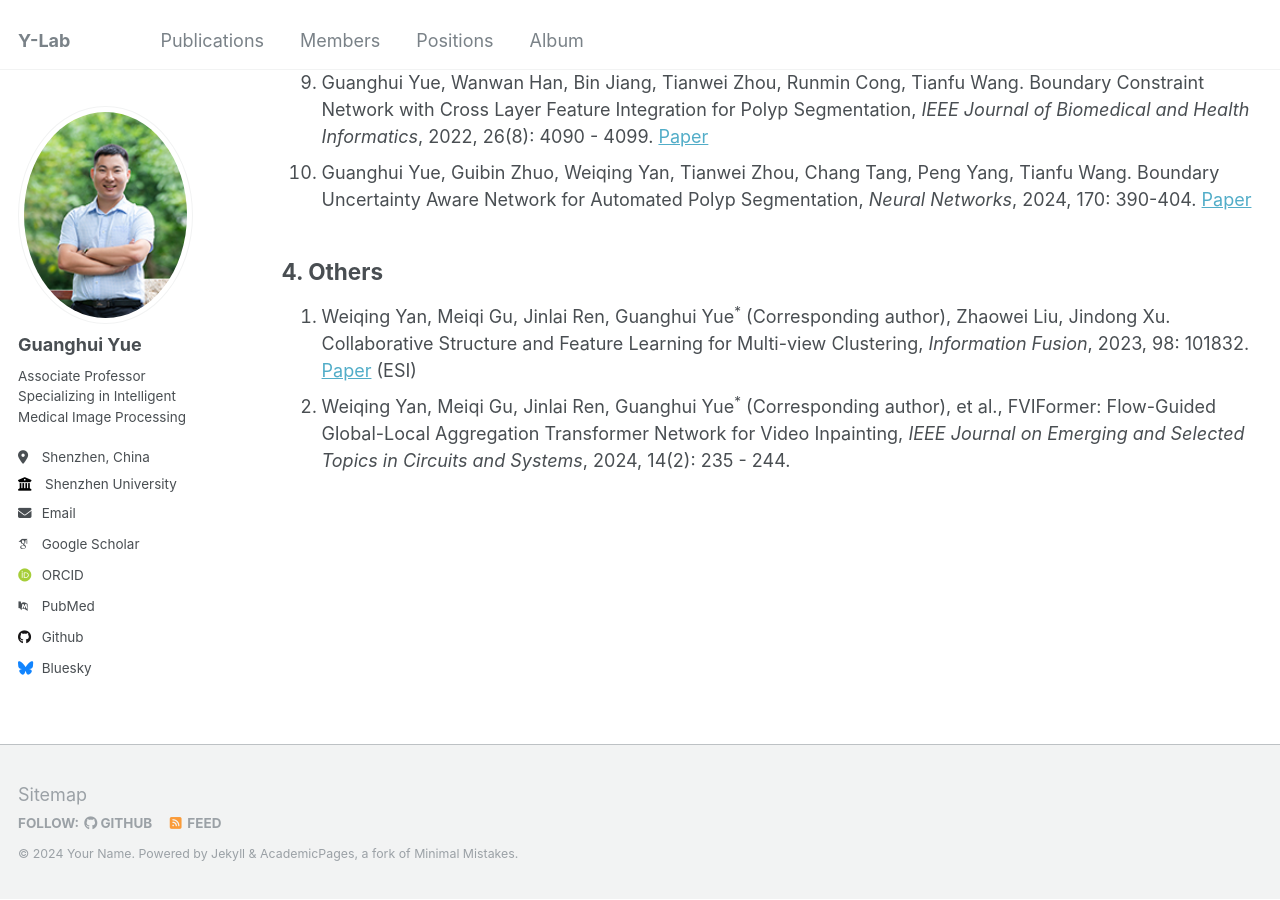
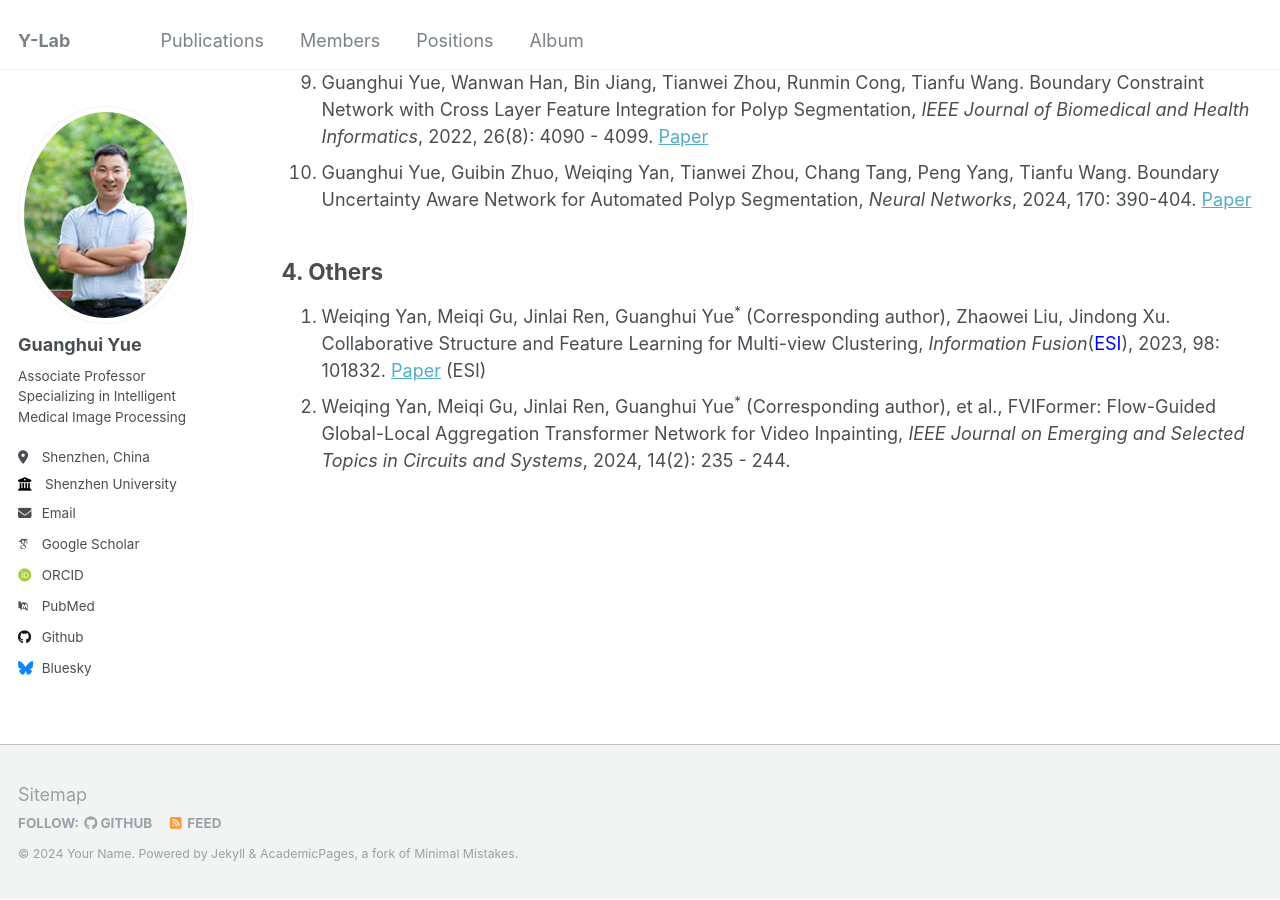
Before and after one commit to Guanghui-Yue/Guanghui-Yue.github.io, a Jekyll site: the page built from _pages/publication.md, in a window 1280 px wide and 900 px high, scrolled down 2999 px. Built offline with Jekyll 4.4.1, drawn with Linux system fonts in a browser that asks for light colours; some web fonts are replaced; some of the changed text lies outside the part shown.

Commit message:
Update publication.md

```diff
--- a/_pages/publication.md
+++ b/_pages/publication.md
@@ -28,7 +28,7 @@ author_profile: true
 
 ## 2. Medical Image Classification
 1. Guanghui Yue, Peishan Wei, Tianwei Zhou, Qiuping Jiang, Weiqing Yan, Tianfu Wang. Toward Multi-Center Skin Lesion Classification Using Deep Neural Network with Adaptively Weighted Balance Loss, <em>IEEE Transactions on Medical Imaging</em>, 2023, 42(1): 119-131. [Paper](https://ieeexplore.ieee.org/abstract/document/9878129/)
-2. Guanghui Yue, Peishan Wei, Yun Liu, Yu Luo, Jingfeng Du, Tianfu Wang. Automated Endoscopic Image Classification via Deep Neural Network With Class Imbalance Loss, <em>IEEE Transactions on Instrumentation and Measurement</em>, 2023, 72: 1-11. [Paper](https://ieeexplore.ieee.org/abstract/document/10091194/) (ESI)
+2. Guanghui Yue, Peishan Wei, Yun Liu, Yu Luo, Jingfeng Du, Tianfu Wang. Automated Endoscopic Image Classification via Deep Neural Network With Class Imbalance Loss, <em>IEEE Transactions on Instrumentation and Measurement</em>(<span style="color:blue;">ESI</span>), 2023, 72: 1-11. [Paper](https://ieeexplore.ieee.org/abstract/document/10091194/) (ESI)
 3. Guanghui Yue<sup>#</sup>, Peishan Wei<sup>#</sup> (Equal contribution), Tianwei Zhou, Youyi Song, Cheng Zhao, Tianfu Wang, Baiying Lei. Specificity-aware Federated Learning with Dynamic Feature Fusion Network for Imbalanced Medical Image Classification, <em>IEEE Journal of Biomedical and Health Informatics</em>, 2023, accepted, in press, DOI: 10.1109/JBHI.2023. 3319516. [Paper](https://ieeexplore.ieee.org/abstract/document/10264099/)
 4. Wenchao Jiang<sup>*</sup> (Corresponding author), Kang Chen, Zhipeng Liang, Tianchun Luo, Guanghui Yue<sup>*</sup> (Corresponding author), Zhiming Zhao, Wei Song, Ling Zhao, Jianxuan Wen<sup>*</sup> (Corresponding author). HT-RCM: Hashimoto’s Thyroiditis Ultrasound Image Classification Model based on Res-FCT and Res-CAM, <em>IEEE Journal of Biomedical and Health Informatics</em>, 2024, 28 (2): 941 - 951. [Paper](https://ieeexplore.ieee.org/abstract/document/10314736/)
 5. Guanghui Yue, Yuan Li, Tianwei Zhou, Xiaoyan Zhou, Yun Liu, Tianfu Wang. Attention-Driven Cascaded Network for Diabetic Retinopathy Grading from Fundus Images, <em>Biomedical Signal Processing and Control</em>, 2023, 80: 104370. [Paper](https://www.sciencedirect.com/science/article/pii/S1746809422008242)
@@ -47,5 +47,5 @@ author_profile: true
 10. Guanghui Yue, Guibin Zhuo, Weiqing Yan, Tianwei Zhou, Chang Tang, Peng Yang, Tianfu Wang. Boundary Uncertainty Aware Network for Automated Polyp Segmentation, <em>Neural Networks</em>, 2024, 170: 390-404. [Paper](https://www.sciencedirect.com/science/article/pii/S0893608023006731)
 
 ## 4. Others
-1. Weiqing Yan, Meiqi Gu, Jinlai Ren, Guanghui Yue<sup>*</sup> (Corresponding author), Zhaowei Liu, Jindong Xu. Collaborative Structure and Feature Learning for Multi-view Clustering, <em>Information Fusion</em>, 2023, 98: 101832. [Paper](https://www.sciencedirect.com/science/article/pii/S1566253523001483) (ESI)
+1. Weiqing Yan, Meiqi Gu, Jinlai Ren, Guanghui Yue<sup>*</sup> (Corresponding author), Zhaowei Liu, Jindong Xu. Collaborative Structure and Feature Learning for Multi-view Clustering, <em>Information Fusion</em>(<span style="color:blue;">ESI</span>), 2023, 98: 101832. [Paper](https://www.sciencedirect.com/science/article/pii/S1566253523001483) (ESI)
 2. Weiqing Yan, Meiqi Gu, Jinlai Ren, Guanghui Yue<sup>*</sup> (Corresponding author), et al., FVIFormer: Flow-Guided Global-Local Aggregation Transformer Network for Video Inpainting, <em>IEEE Journal on Emerging and Selected Topics in Circuits and Systems</em>, 2024, 14(2): 235 - 244.
```
